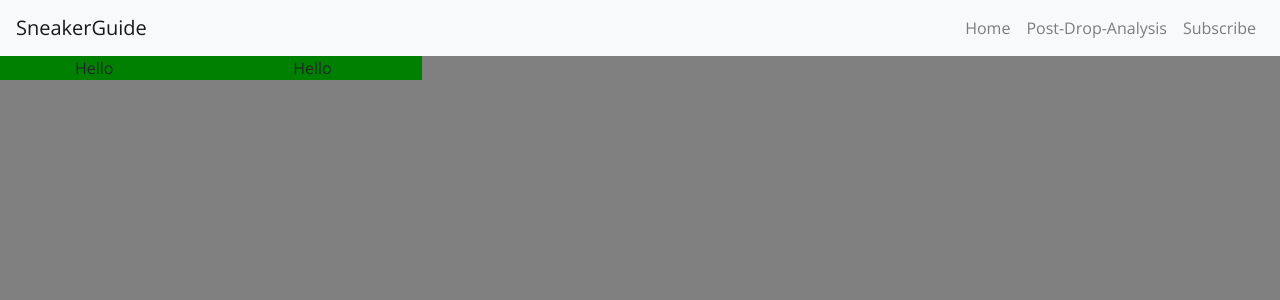
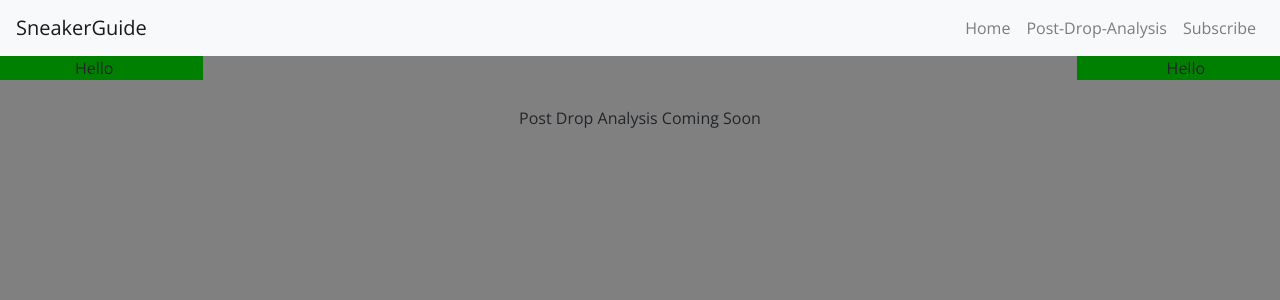
Before and after one commit to nathanphan26/SneakersGuide, a React (Create React App) app: page /analysis in a window 1280 px wide. Shown: the top 300 px of the page. Built offline with nearby package versions, Linux system fonts and the light colour scheme.

Commit message:
Added placeholder componenet from otger pages

```diff
--- a/src/App.js
+++ b/src/App.js
@@ -1,11 +1,13 @@
 import React from 'react';
 import './App.css';
-import { Route} from "react-router-dom";
+import { Switch, Route } from "react-router-dom";
 import { Row } from 'reactstrap';
 
-import Header from './components/Header'
-import Ads from './components/Ads'
-import Main from './components/Main'
+import Header from './components/Header';
+import Ads from './components/Ads';
+import Main from './components/Main';
+import Analysis from './components/Analysis';
+import Subscribe from './components/Subscribe';
 
 function App() {
 
@@ -41,7 +43,11 @@ function App() {
           <Ads />
 
           {/* Main */}
-          <Route path='/' exact component={Main} />
+          <Switch>
+            <Route exact path='/' component={Main} />
+            <Route path='/analysis/' component={Analysis} />
+            <Route path='/subscribe/' component={Subscribe} />
+          </Switch>
 
           {/* Ads */}
           <Ads />
--- /dev/null
+++ b/src/components/Analysis.js
@@ -0,0 +1,23 @@
+import React, { Component } from 'react';
+import { Col } from 'reactstrap';
+
+export class Analysis extends Component {
+  render() {
+
+    const colStyle2 = {
+      padding: '0',
+      paddingTop: '50px',
+      height: '100%',
+      textAlign: 'center',
+      overflow: 'auto'
+    }
+
+    return (
+      <Col xs='8' style={colStyle2}>
+        Post Drop Analysis Coming Soon
+      </Col>
+    )
+  }
+}
+
+export default Analysis
--- /dev/null
+++ b/src/components/Subscribe.js
@@ -0,0 +1,23 @@
+import React, { Component } from 'react';
+import { Col } from 'reactstrap';
+
+export class Subscribe extends Component {
+  render() {
+
+    const colStyle2 = {
+      padding: '0',
+      paddingTop: '50px',
+      height: '100%',
+      textAlign: 'center',
+      overflow: 'auto'
+    }
+
+    return (
+      <Col xs='8' style={colStyle2}>
+        Subscribe Page Coming Soon
+      </Col>
+    )
+  }
+}
+
+export default Subscribe
```
